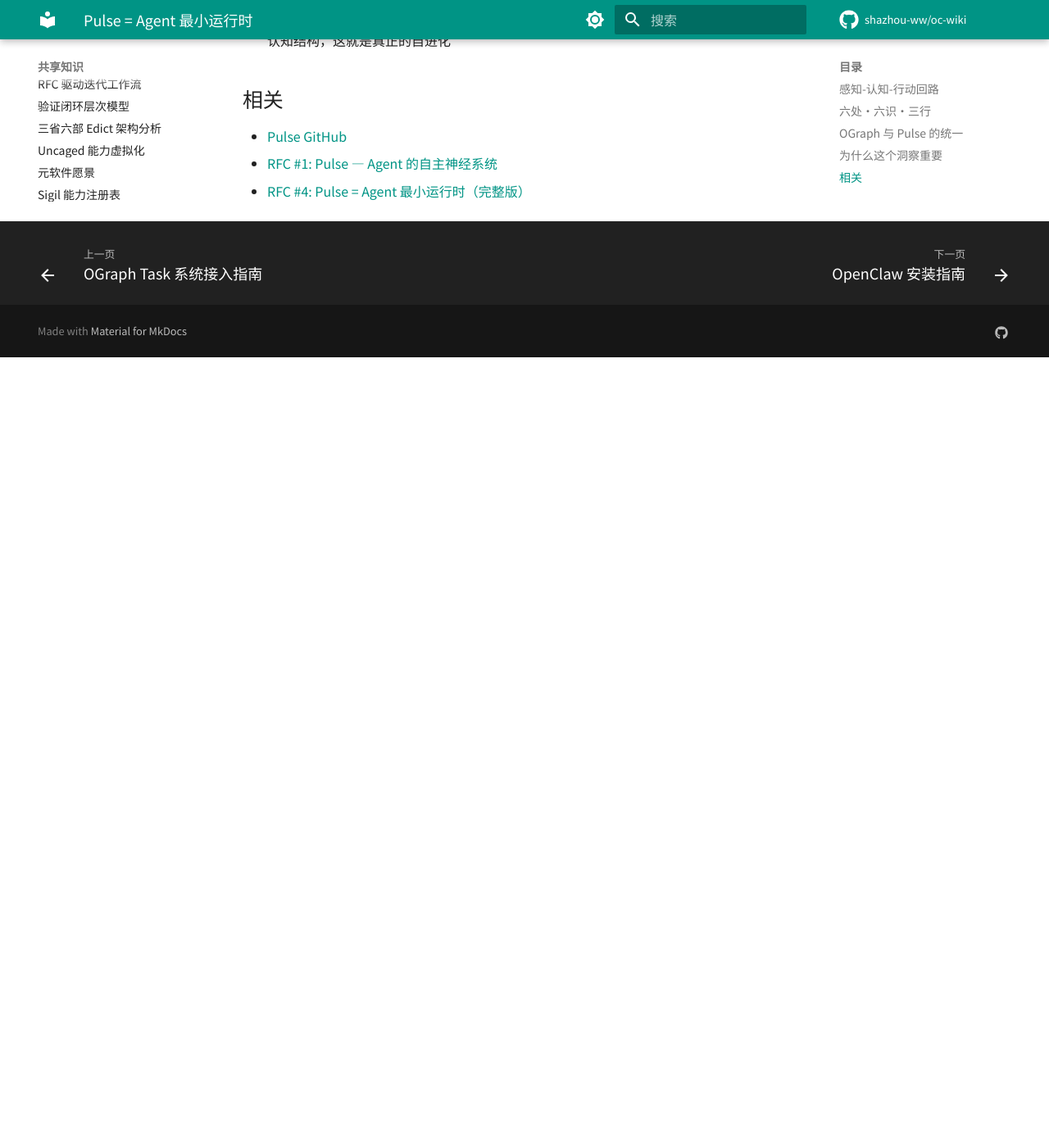
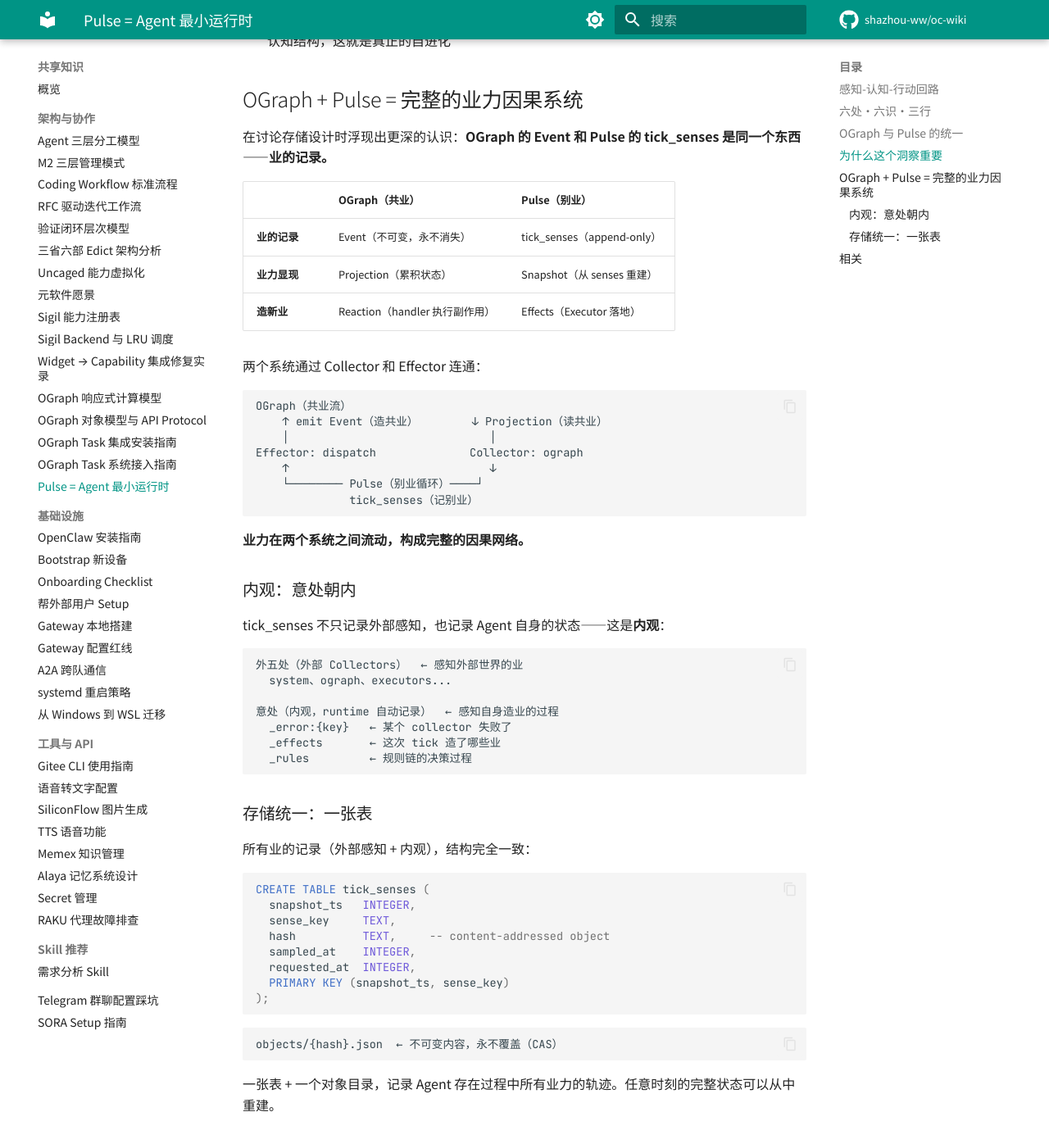
Before and after one commit to shazhou-ww/oc-wiki, an MkDocs documentation site: the page built from docs/shared/pulse-agent-architecture.md, in a window 1280 px wide and 1400 px high, scrolled down 2231 px. Shown: the top 1396 px of the window at 82% size. Built offline with MkDocs 1.6.1 and Material for MkDocs 9.7.7, drawn with Linux system fonts in a browser that asks for light colours; comment, search, counter and statistics services are not loaded; before the commit the page ends 2667 px from its top, so only the background shows below that.

Commit message:
docs: OGraph + Pulse = 完整业力因果系统，内观，存储统一

````diff
--- a/docs/shared/pulse-agent-architecture.md
+++ b/docs/shared/pulse-agent-architecture.md
@@ -59,6 +59,65 @@ Pulse 是当下的**现行**，OGraph 是共业的积累，memory 是别业的
 3. **OGraph 的设计是正确的** — Event/Projection/Reaction 三层不是工程约定，是 Agent 认知结构的映射
 4. **未来演进方向清晰** — 当 Reaction 能调 LLM、LLM 能创建新定义，系统就在自己编程自己的认知结构，这就是真正的自进化
 
+## OGraph + Pulse = 完整的业力因果系统
+
+在讨论存储设计时浮现出更深的认识：**OGraph 的 Event 和 Pulse 的 tick_senses 是同一个东西——业的记录。**
+
+| | OGraph（共业） | Pulse（别业） |
+|---|---|---|
+| **业的记录** | Event（不可变，永不消失）| tick_senses（append-only）|
+| **业力显现** | Projection（累积状态）| Snapshot（从 senses 重建）|
+| **造新业** | Reaction（handler 执行副作用）| Effects（Executor 落地）|
+
+两个系统通过 Collector 和 Effector 连通：
+
+```
+OGraph（共业流）
+    ↑ emit Event（造共业）        ↓ Projection（读共业）
+    │                              │
+Effector: dispatch              Collector: ograph
+    ↑                              ↓
+    └──────── Pulse（别业循环）────┘
+              tick_senses（记别业）
+```
+
+**业力在两个系统之间流动，构成完整的因果网络。**
+
+### 内观：意处朝内
+
+tick_senses 不只记录外部感知，也记录 Agent 自身的状态——这是**内观**：
+
+```
+外五处（外部 Collectors）  ← 感知外部世界的业
+  system、ograph、executors...
+
+意处（内观，runtime 自动记录）  ← 感知自身造业的过程
+  _error:{key}   ← 某个 collector 失败了
+  _effects       ← 这次 tick 造了哪些业
+  _rules         ← 规则链的决策过程
+```
+
+### 存储统一：一张表
+
+所有业的记录（外部感知 + 内观），结构完全一致：
+
+```sql
+CREATE TABLE tick_senses (
+  snapshot_ts   INTEGER,
+  sense_key     TEXT,
+  hash          TEXT,     -- content-addressed object
+  sampled_at    INTEGER,
+  requested_at  INTEGER,
+  PRIMARY KEY (snapshot_ts, sense_key)
+);
+```
+
+```
+objects/{hash}.json  ← 不可变内容，永不覆盖（CAS）
+```
+
+一张表 + 一个对象目录，记录 Agent 存在过程中所有业力的轨迹。任意时刻的完整状态可以从中重建。
+
 ## 相关
 
 - [Pulse GitHub](https://github.com/oc-xiaoju/pulse)
````
